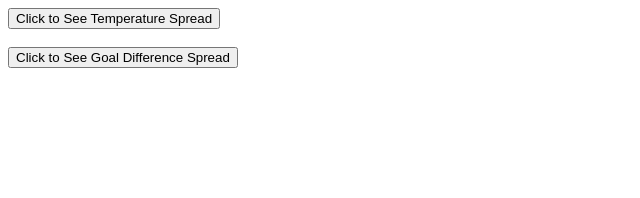
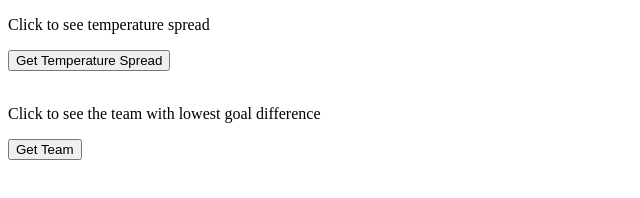
Before and after one commit to n-9891-b/Code-Test, a website: page client/index.html in a window 1280 px wide. Shown: the whole page, without its empty margins (0-640 px from the left). Drawn offline with Linux system fonts and the light colour scheme.

Commit message:
[chore] minor changes to html

```diff
--- a/client/index.html
+++ b/client/index.html
@@ -6,11 +6,13 @@
 <body>
   <div id="table">
     <div class="temp">
-      <button>Click to See Temperature Spread</button>
+      <p>Click to see temperature spread</p>
+      <button>Get Temperature Spread</button>
     </div>
     </br>
     <div class="soccer">
-      <button>Click to See Goal Difference Spread</button>
+      <p>Click to see the team with lowest goal difference</p>
+      <button>Get Team</button>
     </div>
   </div>
   <script src="./lib/bower_components/jquery/dist/jquery.min.js"></script>
```
